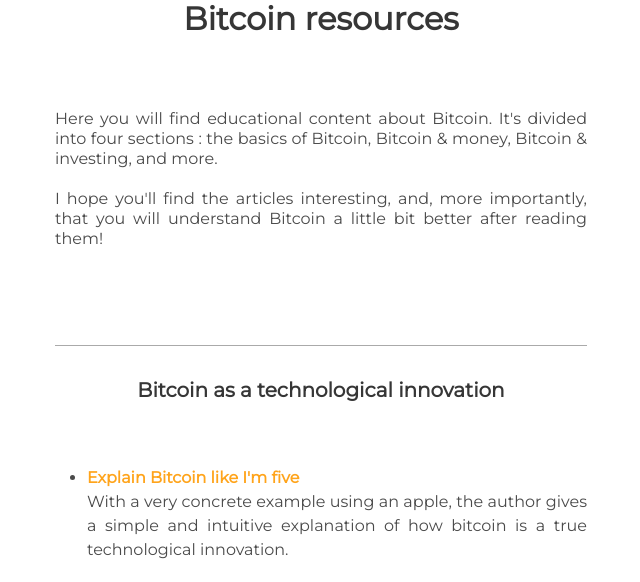
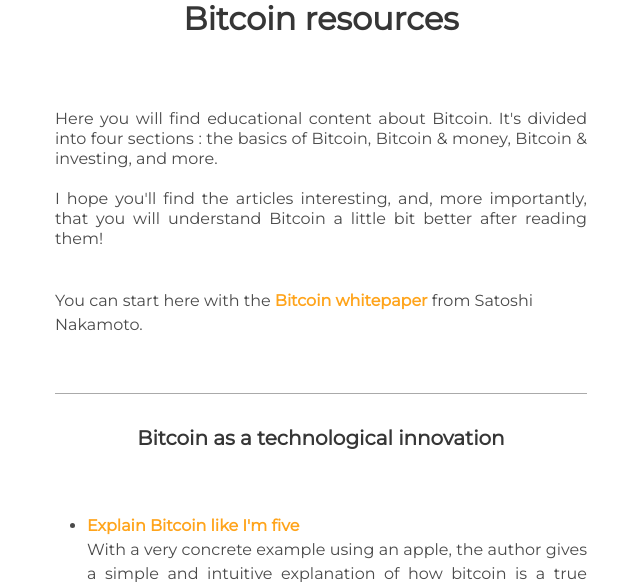
Before and after one commit to gustmtl/gustavesarticles, a Flask app: page /bitcoin in a window 1280 px wide. Shown: the part 173-755 px from the top of the page, without its empty margins (319-959 px from the left). Run offline with Flask 2, Linux system fonts and the light colour scheme; some libraries are stand-ins or nearby versions.

Commit message:
added whitepaper

```diff
--- a/templates/bitcoin.html
+++ b/templates/bitcoin.html
@@ -58,6 +58,7 @@
                     <h1 class="title is-3 center">Bitcoin resources</h1><br><br>
                     <p class="subtitle is-6 text">Here you will find educational content about Bitcoin. It's divided into four sections : the basics of Bitcoin, Bitcoin & money, Bitcoin & investing, and more.<br><br>
                         I hope you'll find the articles interesting, and, more importantly, that you will understand Bitcoin a little bit better after reading them!</p><br>
+                    You can start here with the <a class="link-title" href="https://bitcoin.org/bitcoin.pdf" target="_blank">Bitcoin whitepaper</a> from Satoshi Nakamoto.
                 </div><br>
 
                 <hr class="hr"><br>
```
